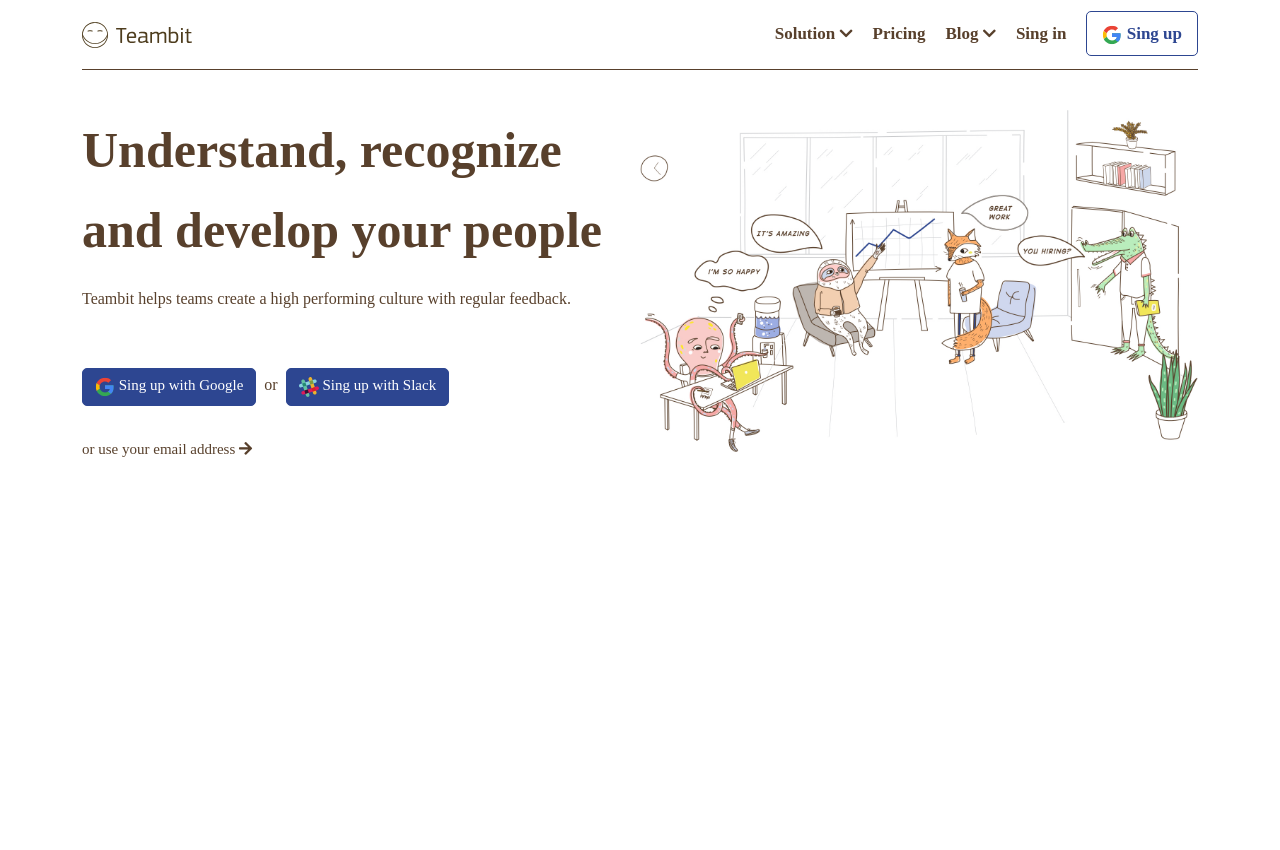
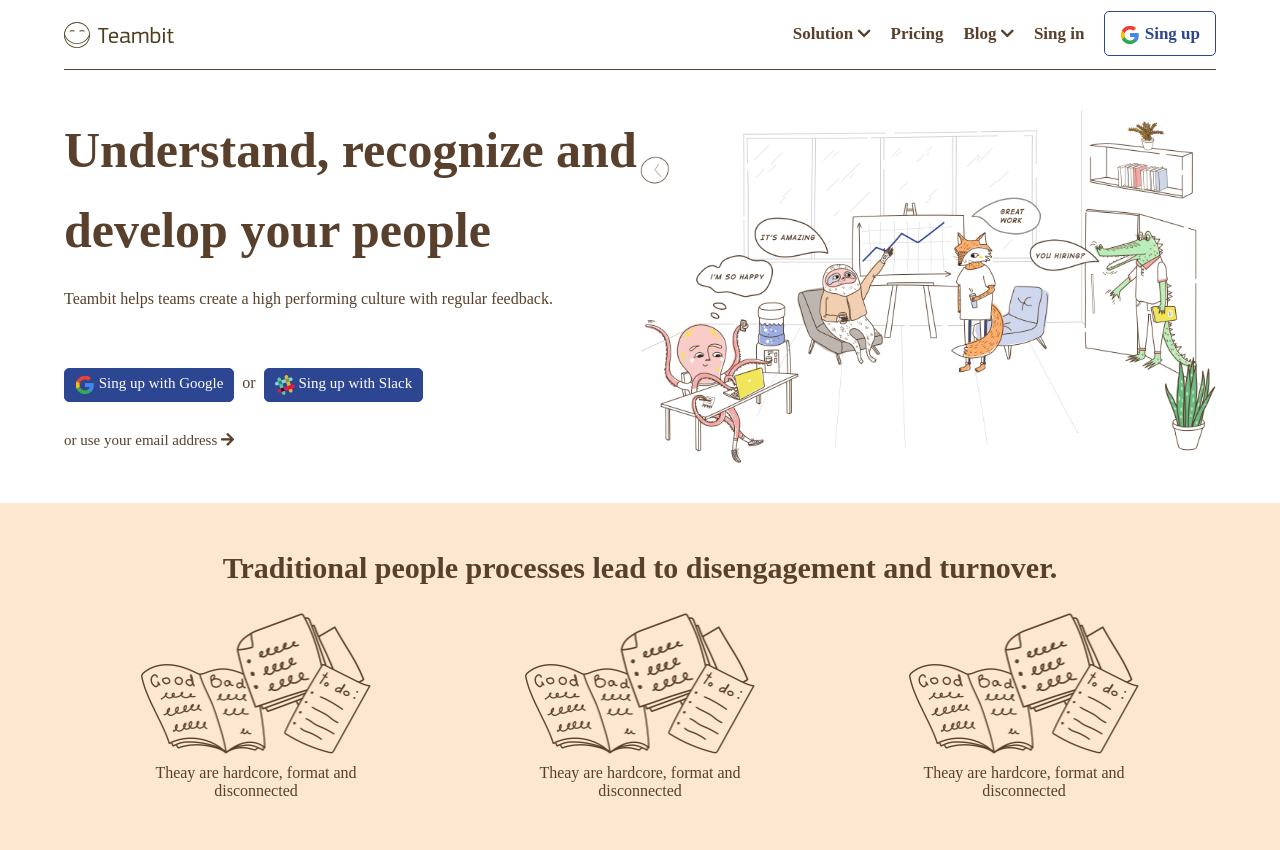
Before and after one commit to Peis13/node-sass-teambit, a website: page dist/index.html in a window 1280 px wide. Before the commit the page ends 800 px from the top, so only its background shows below. Drawn offline with nearby package versions, Linux system fonts and the light colour scheme.

Commit message:
Sezione Lavoro

```diff
--- a/src/partials/_common.scss
+++ b/src/partials/_common.scss
@@ -16,9 +16,23 @@
   text-decoration: none;
 }
 
+@for $i from 2 through 3 {
+  h#{$i} {
+    font-size: $font_size_h#{$i};
+    line-height: $line_height_h#{$i};
+    margin-bottom: 20px;
+  }
+}
+
 h2 {
   font-size: $font_size_h2;
-  line-height: 80px;
+  line-height: $line_height_h2;
+  margin-bottom: 20px;
+}
+
+h3 {
+  font-size: $font_size_h3;
+  line-height: $line_height_h3;
   margin-bottom: 20px;
 }
 
@@ -33,11 +47,6 @@
 img {
   width: 100%;
   vertical-align: middle;
-}
-
-.wrapper {
-  width: 100%;
-  padding: 0 20px;
 }
 
 .container {
--- a/src/partials/_main.scss
+++ b/src/partials/_main.scss
@@ -13,3 +13,20 @@
     @include cta;
   }
 }
+
+#lavoro {
+  text-align: center;
+  background-color: #fee7d1;
+
+  [class$="-teambit"] {
+
+    .caratteristiche {
+      @include display_flex;
+      justify-content: space-around;
+
+      .box {
+        flex-basis: 20%;
+      }
+    }
+  }
+}
--- a/src/partials/_mixins.scss
+++ b/src/partials/_mixins.scss
@@ -23,7 +23,7 @@
 
 @mixin bottone {
   border-radius: 5px;
-  padding: 5px 10px;
+  padding: 6px 10px;
   margin: 10px 0;
   white-space: nowrap;
 
@@ -35,7 +35,6 @@
 @mixin bottone_sm {
   display: inline-block;
   font-size: $font_size_btn;
-  padding: 8px 12px;
   color: #fff;
   background-color: $colore_secondario;
   border: 1px solid $colore_secondario;
@@ -87,7 +86,7 @@
   }
   .email {
     display: block;
-    margin-top: 25px;
+    margin-top: 20px;
     font-size: $font_size_didascalia;
   }
 }
--- a/src/partials/_variables.scss
+++ b/src/partials/_variables.scss
@@ -9,5 +9,10 @@
 $font_size_h2: 50px;
 $font_size_h3: 30px;
 $font_size_btn: 15px;
-$font_size_didascalia: 15px;
+$font_size_descrizione: 15px;
 // FINE FONT-SIZE
+
+// LINE HEIGHT
+$line_height_h2: 80px;
+$line_height_h3: 50px;
+// FINE LINE HEIGHT
```
Also changed, not shown: dist/css/entry.css, dist/index.html, dist/js/script.js.
